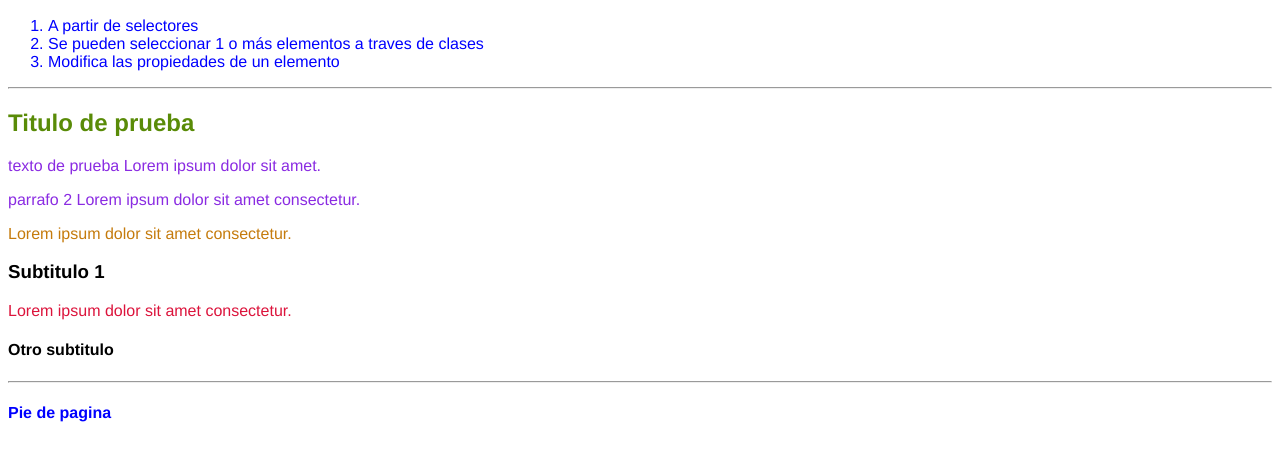
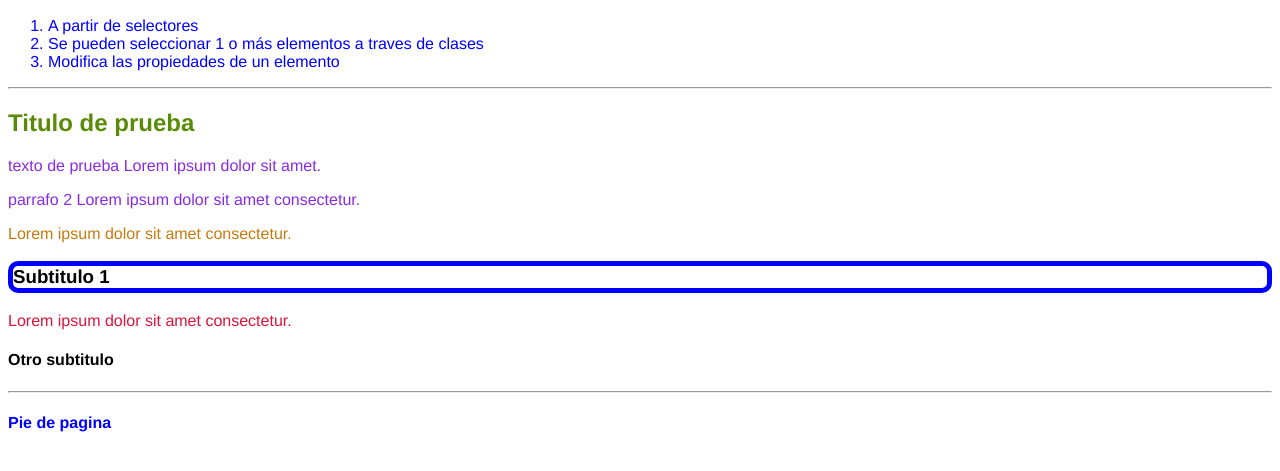
Before and after one commit to miguelgh/CSS, a plain HTML site: page index.html in a window 1280 px wide. Shown: the part 111-582 px from the top of the page. Drawn offline with Linux system fonts and the light colour scheme.

Commit message:
se actualiza propiedadse de style

```diff
--- a/css/style.css
+++ b/css/style.css
@@ -27,6 +27,18 @@ div h3, div h4 {
 * {/*con * se indica que seleccione todos los elementos de html y le aplique las siguientes propiedades*/
     font-family:'Franklin Gothic Medium', 'Arial Narrow', Arial, sans-serif;
     color: blue;
+    color:rgb(0, 0, 255);
 }
 /* el * además aplica las propiedades solo si los elementos no han sido definido por otros selectores, no importa si este selector se coloque al final, solo se va a aplicar las propiedades si el elemento no ha sido definido anteriormente*/
 /*por eso aplica la propiedad font a todos los elementos, pero no la propiedad color que ya ha sido definido anteriormente*/
+.color{
+   /* border: 5px rgb(255, 0, 0) dotted*/
+   border-style: solid;
+   border-color: blue;
+   border-radius: 10px;
+   /*redondea las esquinas del borde*/
+   border-width: 5px;
+   /*engrosa el borde*/
+
+
+}
--- a/index.html
+++ b/index.html
@@ -29,7 +29,7 @@
             <p class="texto especial">Lorem ipsum dolor sit amet consectetur.</p>
             <!--esta clase contiene 2 clases distintas "texto" y "especial", según quien esté primero y quien despues se va a quedar con la última propiedad que se escribió, en este caso lo que esté escrito en la clase "especial"-->
             <div>
-                <h3>Subtitulo 1</h3>
+                <h3 class="color">Subtitulo 1</h3>
                 <p>Lorem ipsum dolor sit amet consectetur.</p>
                 <h4>Otro subtitulo</h4>
             </div>
```
